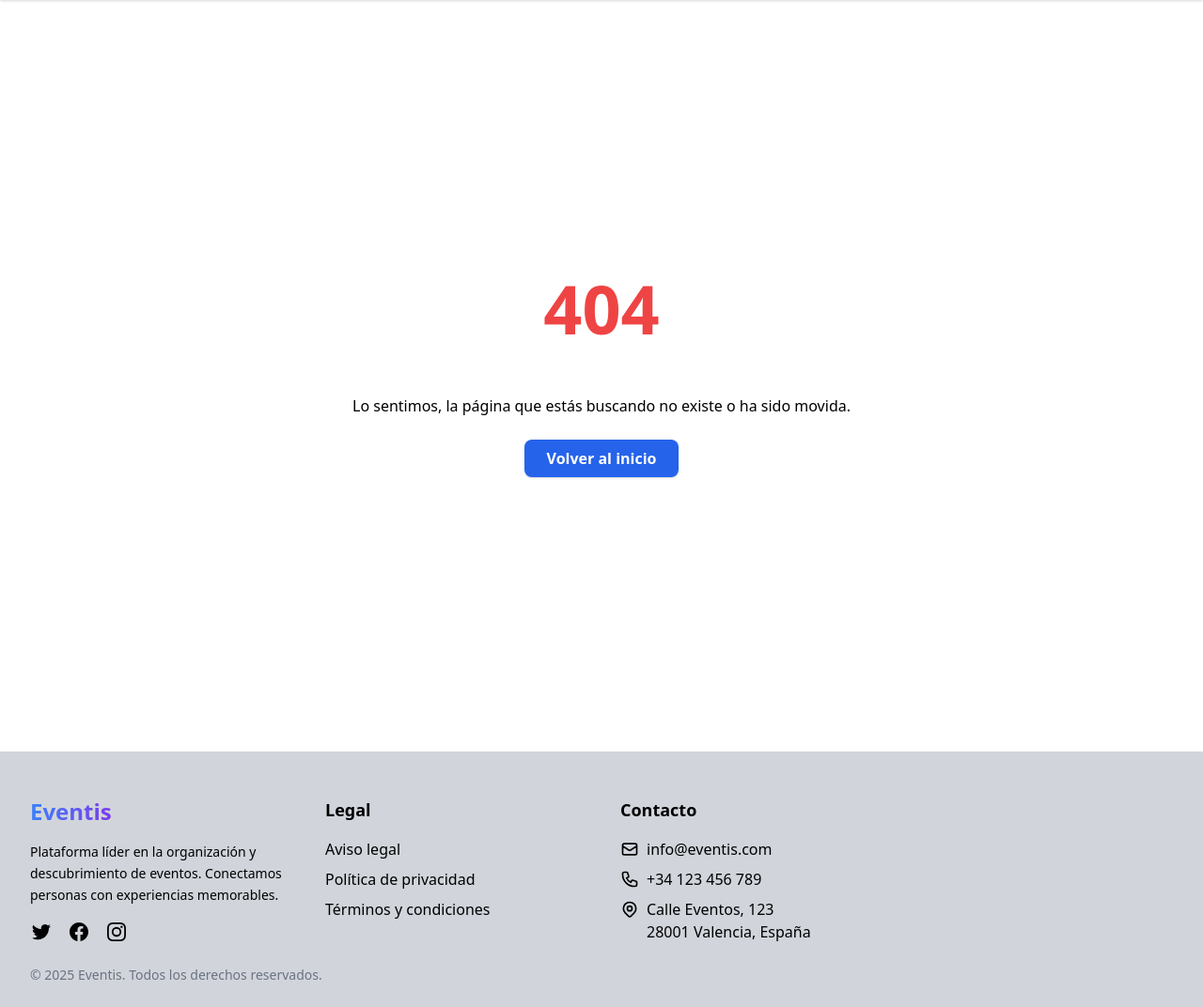
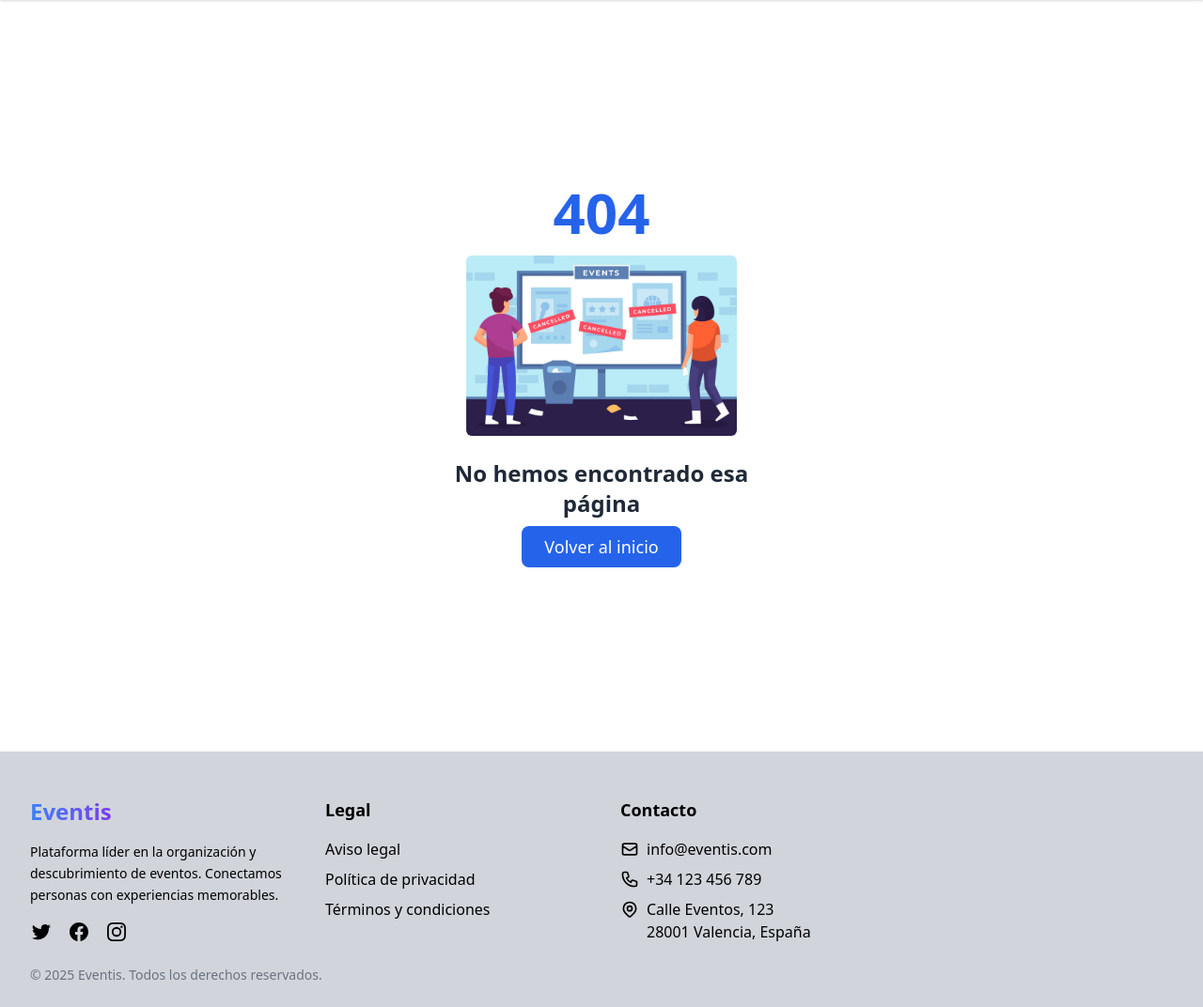
Before and after one commit to rajnaroc/EVENTIS, a Flask app: template src/templates/404.html in a window 1280 px wide. Shown: the part 112-1184 px from the top of the page at 94% size. Run offline with Flask 3, Linux system fonts and the light colour scheme; the template is opened without the code that fills it, so the values that code supplies are empty; some libraries are stand-ins or nearby versions.

Commit message:
cambios en la 404.html

```diff
--- a/src/templates/404.html
+++ b/src/templates/404.html
@@ -1,14 +1,15 @@
 {% extends 'base.html' %}
-{% block title %}Página no encontrada{% endblock %}
+{% block title %}Página no encontrada - Error 404{% endblock %}
 
 {% block body %}
-<div class=" text-white flex items-center justify-center min-h-screen p-4">
-
-    <div class="text-center">
-        <h1 class="text-7xl font-bold text-red-500 mb-4">404</h1>
-        <p class="text-2xl font-semibold mb-2">¡Vaya! Página no encontrada</p>
-        <p class="text-black mb-6">Lo sentimos, la página que estás buscando no existe o ha sido movida.</p>
-        <a href="/" class="inline-block bg-blue-600 text-white font-semibold px-6 py-2 rounded-lg shadow hover:bg-blue-700 transition duration-300">Volver al inicio</a>
+<div class="min-h-screen flex items-center justify-center p-6">
+    <div class="p-8 text-center max-w-md w-full">
+        <h1 class="text-6xl font-extrabold text-blue-600 mb-4">404</h1>
+        <img src="/static/img/404.jpg" alt="Ilustración de página no encontrada" class="mx-auto mb-6 w-full md:w-4/5 lg:w-3/4 rounded-md" >
+        <h2 class="text-2xl font-bold text-gray-800 mb-2">No hemos encontrado esa página</h2>
+        <a href="/" class="inline-block bg-blue-600 hover:bg-blue-700 text-white text-lg font-medium px-6 py-2 rounded-lg transition duration-300">
+            Volver al inicio
+        </a>
     </div>
 </div>
 {% endblock %}
```
Also changed, not shown: src/templates/eventos.html (+1 -10 lines), src/static/img/404.jpg (added).
